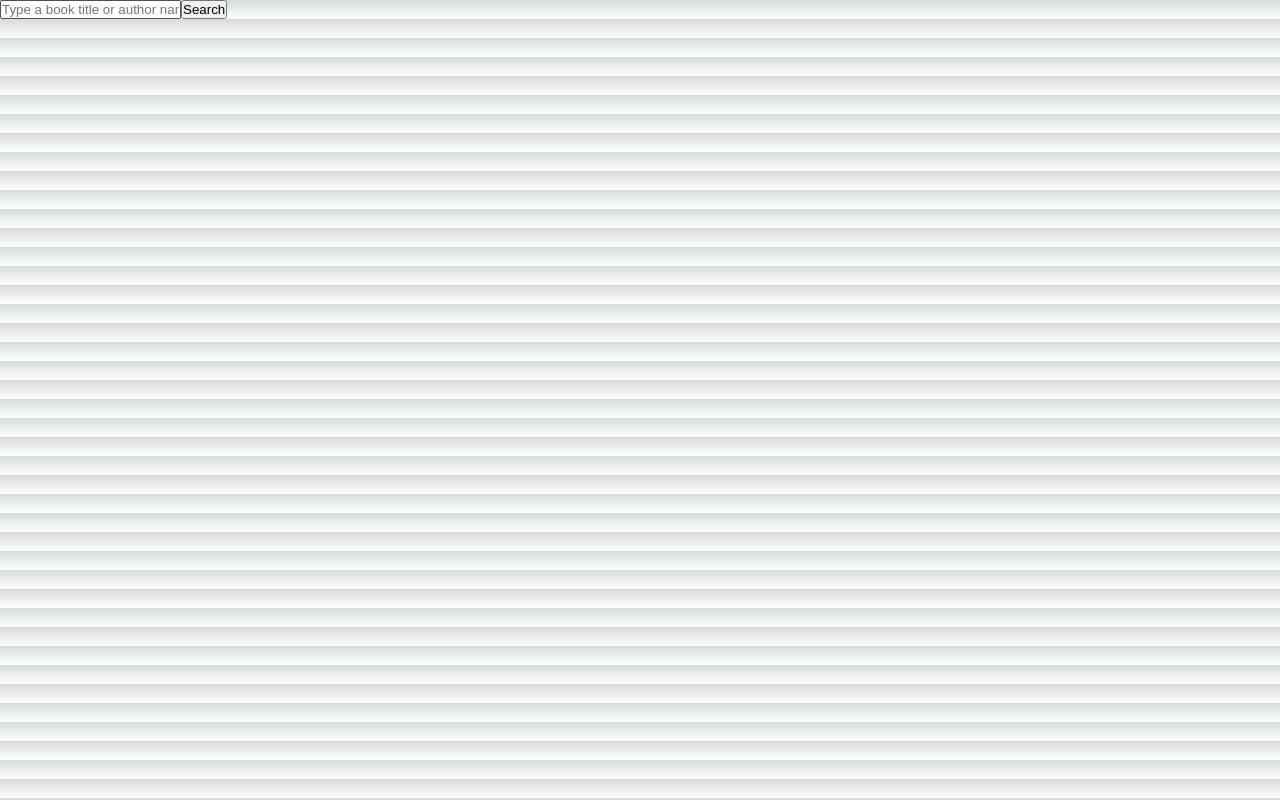
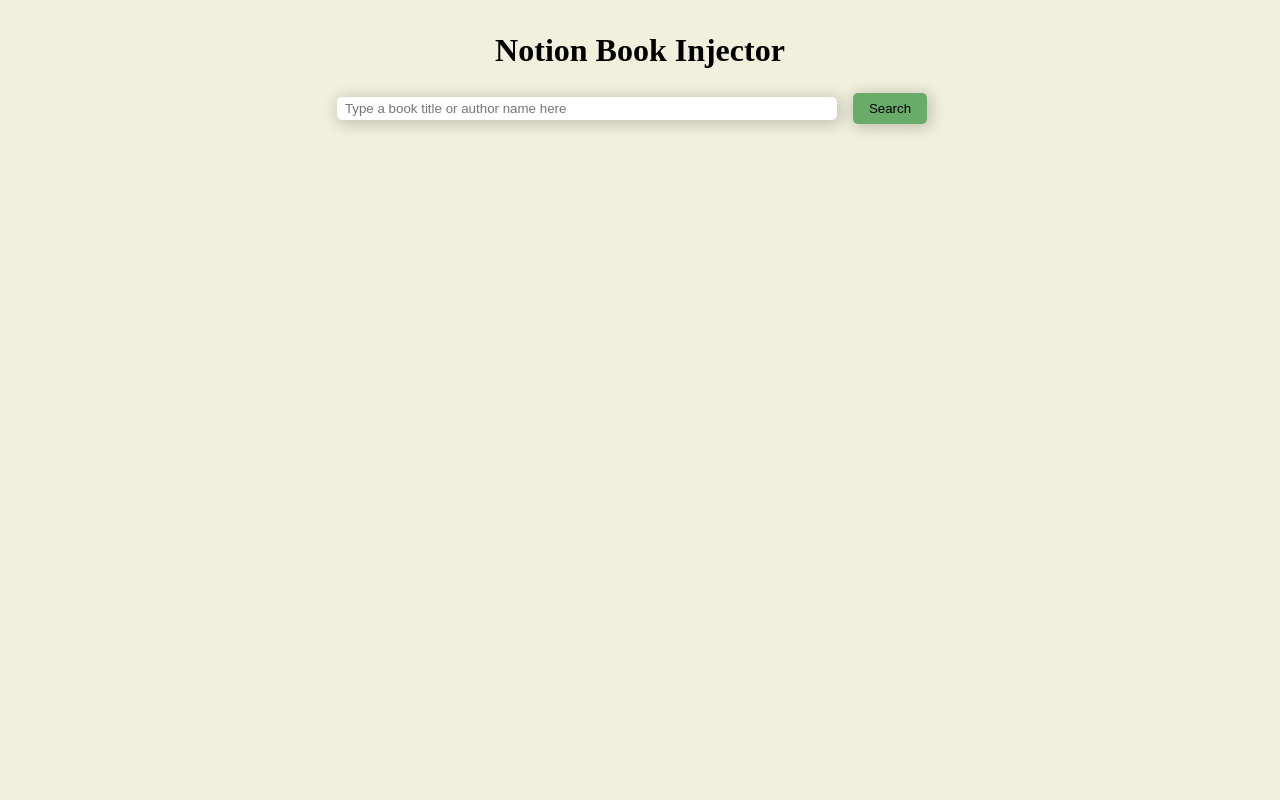
Before and after one commit to mvbennett/notion-next, a Next.js app: page / in a window 1280 px wide. Built offline with nearby package versions, Linux system fonts and the light colour scheme.

Commit message:
app functional and looking acceptable

```diff
--- a/components/ResultCard.jsx
+++ b/components/ResultCard.jsx
@@ -1,7 +1,6 @@
 import React from "react";
 
 const ResultCard = ({result}) => {
-  // console.log(result.imageLinks);
   const convertToCSV = (obj) => {
     let str = '';
     const header = Object.keys(obj);
@@ -23,7 +22,6 @@
   }
   const image = result.imageLinks === undefined ? '' : result.imageLinks.thumbnail;
   const authorStr = result.authors.join(' & ');
-  // console.log(result.description);
   const description = result.description.length > 240 ? `${result.description.substring(0, 240)}...` : result.description;
   const downloadInfo = {
     Title: result.title,
@@ -58,7 +56,7 @@
       <div className="page-count">
         {`${result.pageCount} pages`}
       </div>
-      <button onClick={handleDownload}>
+      <button className="save-btn" onClick={handleDownload}>
         Save CSV
       </button>
     </div>
--- a/components/Search.jsx
+++ b/components/Search.jsx
@@ -2,12 +2,10 @@
 import { useState } from "react";
 
 const Search = ({search, setResults}) => {
-  // const [query, setQuery] = useState();
   const [input, setInput] = useState();
   const handleSubmit = async (e) => {
     e.preventDefault();
     setResults([]);
-    // setQuery(input);
     const searchResults = await search(input);
     const parsedResults = [];
     searchResults.forEach((result) => {
@@ -20,8 +18,8 @@
   return(
     <div>
       <form onSubmit={handleSubmit}>
-        <input type="text" onChange={e => setInput(e.target.value)} placeholder="Type a book title or author name here" />
-        <input type="submit" value="Search" />
+        <input className="search" type="text" onChange={e => setInput(e.target.value)} placeholder="Type a book title or author name here" />
+        <input className="search-btn" type="submit" value="Search" />
       </form>
     </div>
   );
--- a/pages/api/index.ts
+++ b/pages/api/index.ts
@@ -6,6 +6,8 @@
     res: NextApiResponse
 ) {
   const book = req.body;
+  if (book === null || book === undefined || book === '') return res.send('');
+
   let results: any = [];
   await fetch(`https://www.googleapis.com/books/v1/volumes?q=${book}&key=${process.env.BOOK_API}&language=en`)
   .then(response => response.json())
--- a/pages/index.tsx
+++ b/pages/index.tsx
@@ -34,8 +34,13 @@
         <meta name="viewport" content="width=device-width, initial-scale=1" />
         <link rel="icon" href="/favicon.ico" />
       </Head>
-      <Search search={search} setResults={setResults} />
-      <Results results={results} />
+      <div id="app">
+        <h1>
+          Notion Book Injector
+        </h1>
+        <Search search={search} setResults={setResults} />
+        <Results results={results} />
+      </div>
     </>
   )
 }
--- a/styles/globals.css
+++ b/styles/globals.css
@@ -1,4 +1,4 @@
-:root {
+/* :root {
   --max-width: 1100px;
   --border-radius: 12px;
   --font-mono: ui-monospace, Menlo, Monaco, 'Cascadia Mono', 'Segoe UI Mono',
@@ -71,7 +71,7 @@
     --card-rgb: 100, 100, 100;
     --card-border-rgb: 200, 200, 200;
   }
-}
+} */
 
 * {
   box-sizing: border-box;
@@ -83,6 +83,7 @@
 body {
   max-width: 100vw;
   overflow-x: hidden;
+  background-color: rgb(240, 240, 220);
 }
 
 body {
@@ -100,8 +101,73 @@
   text-decoration: none;
 }
 
-@media (prefers-color-scheme: dark) {
+.results {
+  display: grid;
+  grid-template-columns: repeat(3, 1fr);
+  row-gap: 16px;
+  gap: 8px;
+}
+
+.result-card {
+  padding: 8px;
+  background-color: rgb(222, 208, 167);
+  border-radius: 4px;
+  display: flex;
+  flex-direction: column;
+  align-items: center;
+  gap: 8px;
+  box-shadow: 2px 2px 15px 2px rgba(0, 0, 0, 0.2);
+}
+
+#app {
+  width: 100%;
+  display: flex;
+  flex-direction: column;
+  justify-content: center;
+  align-items: center;
+  padding: 32px 16px;
+  gap: 24px;
+}
+
+.search {
+  width: 500px;
+  padding: 4px 8px;
+  border-radius: 5px;
+  border: none;
+  box-shadow: 2px 2px 15px 2px rgba(0, 0, 0, 0.2);
+}
+
+.search-btn {
+  margin: 0 16px;
+  padding: 8px 16px;
+  background-color: rgb(105, 171, 105);
+  border: none;
+  border-radius: 5px;
+  box-shadow: 2px 2px 15px 2px rgba(0, 0, 0, 0.2);
+  cursor: pointer;
+}
+
+.search-btn:hover {
+  background-color: rgb(52, 108, 52);
+  cursor: pointer;
+}
+
+.save-btn {
+  padding: 4px 8px;
+  background-color: rgb(101, 125, 196);
+  border: none;
+  border-radius: 5px;
+  box-shadow: 2px 2px 15px 2px rgba(0, 0, 0, 0.2);
+  cursor: pointer;
+}
+
+.save-btn:hover {
+  background-color: rgb(65, 89, 162);
+  cursor: pointer;
+}
+
+/* @media (prefers-color-scheme: dark) {
   html {
     color-scheme: dark;
   }
-}
+} */
```
